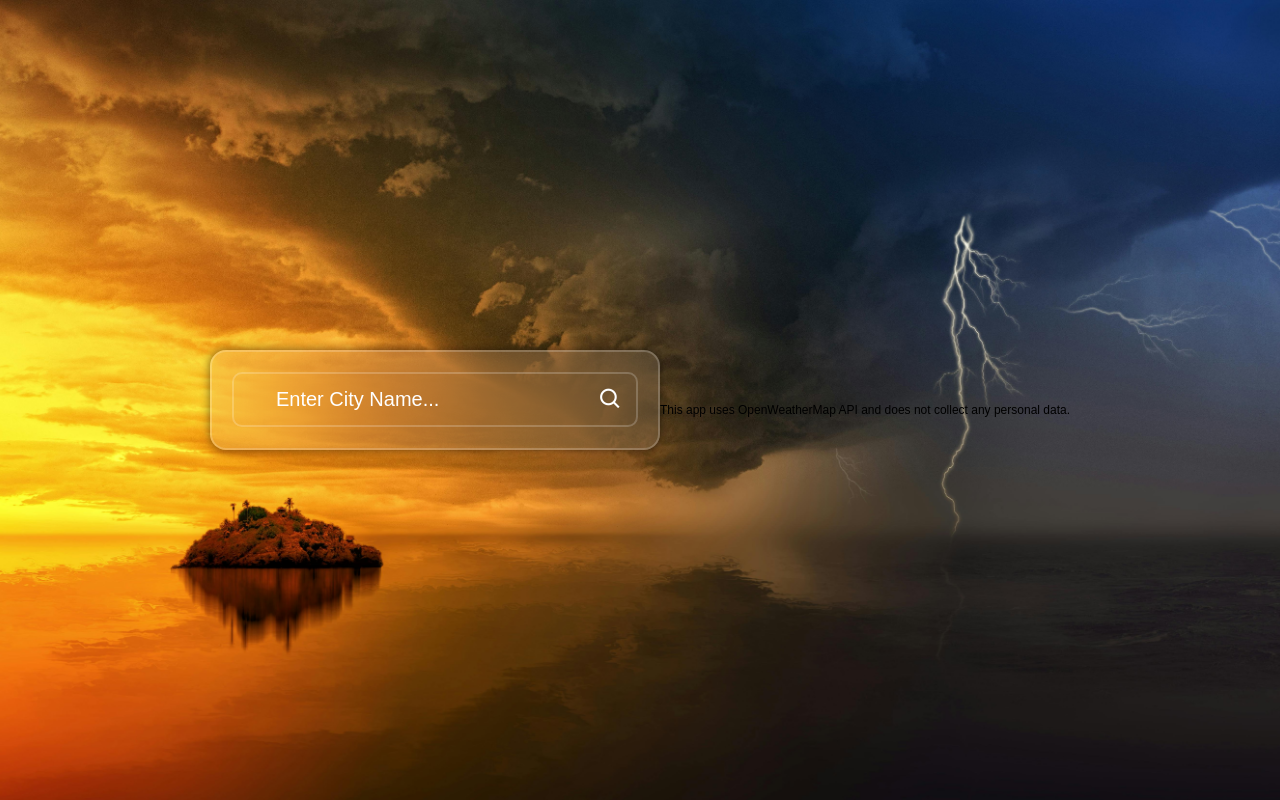
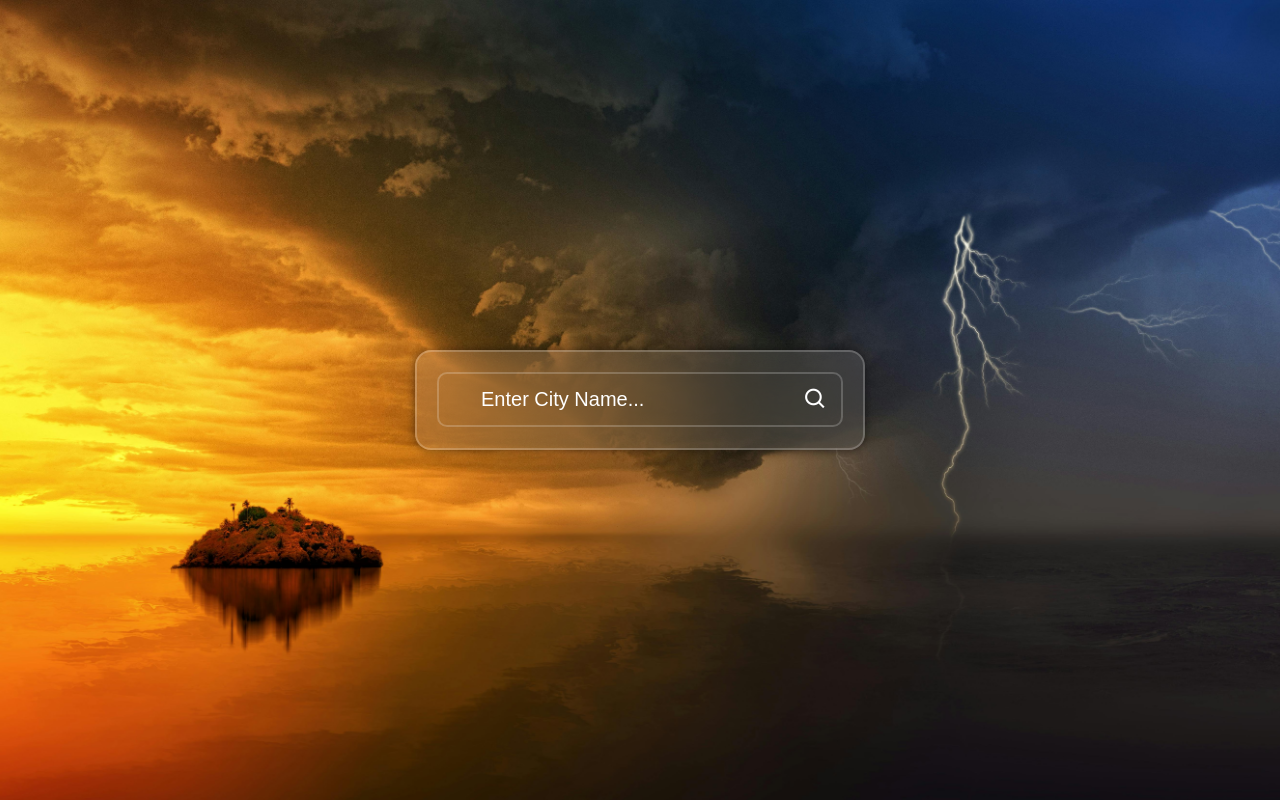
Before and after one commit to Jangidhars/Weather-App, a plain HTML site: page index.html in a window 1280 px wide. Drawn offline with nearby package versions, Linux system fonts and the light colour scheme.

Commit message:
Update index.html

```diff
--- a/index.html
+++ b/index.html
@@ -58,8 +58,5 @@
     </div>
 
     </div>
-     <footer style="font-size: 12px; text-align: center; margin-top: 20px;">
-      This app uses OpenWeatherMap API and does not collect any personal data.
-    </footer>
 </body>
 </html>
```
